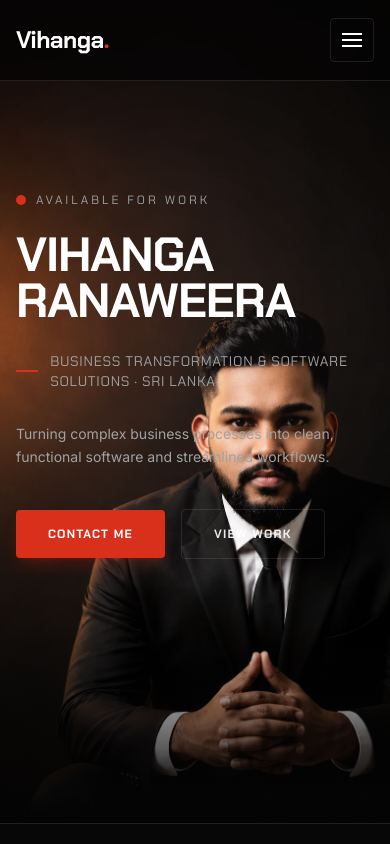
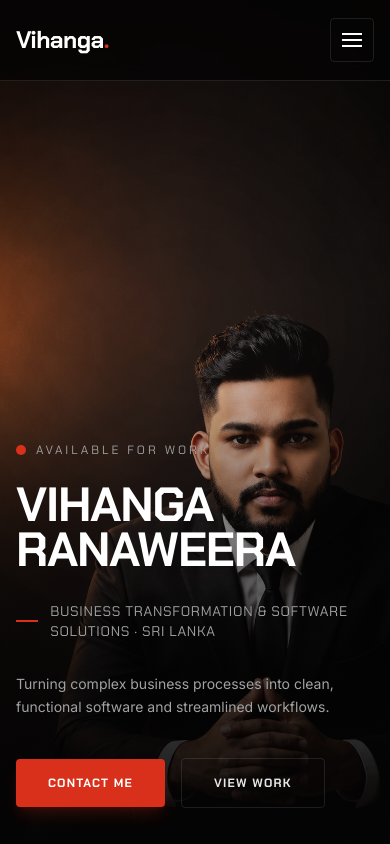
Before and after one commit to Sahancoder/Vihanga-Ranaweera, a Next.js app: page / in a window 390 px wide. Shown: the top 844 px of the page. Built offline with nearby package versions, Linux system fonts and the light colour scheme.

Commit message:
Complete portfolio animations, mobile fixes, and content updates

```diff
--- a/src/components/sections/Hero.tsx
+++ b/src/components/sections/Hero.tsx
@@ -59,7 +59,7 @@ export function Hero() {
 
         {/* Legibility overlays */}
         <div className="absolute inset-0 bg-gradient-to-b from-bg/10 via-transparent to-transparent md:bg-gradient-to-r md:from-bg/90 md:via-bg/40 md:to-transparent" />
-        <div className="absolute inset-x-0 bottom-0 h-1/4 bg-gradient-to-t from-bg to-transparent md:h-1/3" />
+        <div className="absolute inset-x-0 bottom-0 h-2/3 bg-gradient-to-t from-bg via-bg/60 to-transparent md:h-1/3" />
 
         {/* Face Spotlight (to naturally light up the character) */}
         <div className="absolute top-[15%] right-[5%] md:top-[10%] md:right-[15%] h-[400px] w-[400px] rounded-full bg-white/5 blur-[100px] pointer-events-none" />
@@ -79,7 +79,7 @@ export function Hero() {
         variants={container}
         initial="hidden"
         animate="show"
-        className="relative z-10 mx-auto flex min-h-[88vh] max-w-7xl flex-col justify-start px-4 pb-20 pt-28 sm:px-6 md:justify-center lg:px-8"
+        className="relative z-10 mx-auto flex min-h-[92vh] max-w-7xl flex-col justify-end px-4 pb-12 pt-[40vh] sm:px-6 md:min-h-[88vh] md:justify-center md:pb-20 md:pt-28 lg:px-8"
       >
         <div className="max-w-2xl">
           {/* Availability pill */}
--- a/src/components/sections/Projects.tsx
+++ b/src/components/sections/Projects.tsx
@@ -95,9 +95,9 @@ export function Projects() {
                 </p>
 
                 {project.contributions && (
-                  <ul className="mt-4 flex-1 list-inside list-disc text-xs leading-relaxed text-muted/90">
+                  <ul className="mt-4 flex-1 list-outside list-disc pl-4 text-xs leading-relaxed text-muted/90 text-left">
                     {project.contributions.map((contribution, idx) => (
-                      <li key={idx} className="mb-1.5">
+                      <li key={idx} className="mb-1.5 pl-1">
                         {contribution}
                       </li>
                     ))}
--- a/src/components/ui/ScrollReveal.tsx
+++ b/src/components/ui/ScrollReveal.tsx
@@ -39,7 +39,7 @@ export function ScrollReveal({
         variants={container}
         initial="hidden"
         whileInView="show"
-        viewport={{ once: false, amount: 0.1 }}
+        viewport={{ once: false, amount: 0.05, margin: "0px 0px -10% 0px" }}
         className={className}
       >
         {children}
@@ -73,7 +73,7 @@ export function ScrollReveal({
       variants={item}
       initial="hidden"
       whileInView="show"
-      viewport={{ once: false, amount: 0.15 }}
+      viewport={{ once: false, amount: 0.05, margin: "0px 0px -10% 0px" }}
       className={className}
     >
       {children}
--- a/src/components/ui/SectionHeading.tsx
+++ b/src/components/ui/SectionHeading.tsx
@@ -47,7 +47,7 @@ export function SectionHeading({
       variants={container}
       initial="hidden"
       whileInView="show"
-      viewport={{ once: false, amount: 0.3 }}
+      viewport={{ once: false, amount: 0.1, margin: "0px 0px -10% 0px" }}
       className={center ? "mx-auto max-w-2xl text-center" : "max-w-3xl"}
     >
       <motion.p
```
